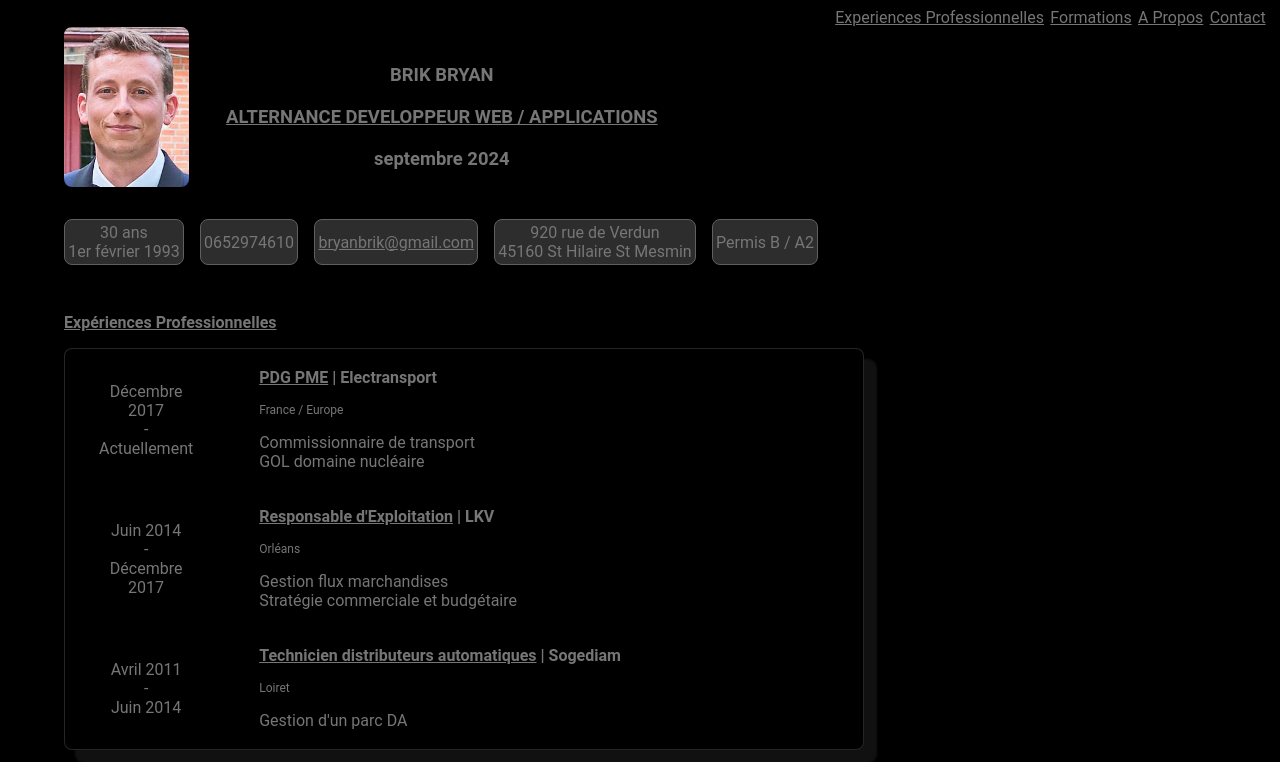
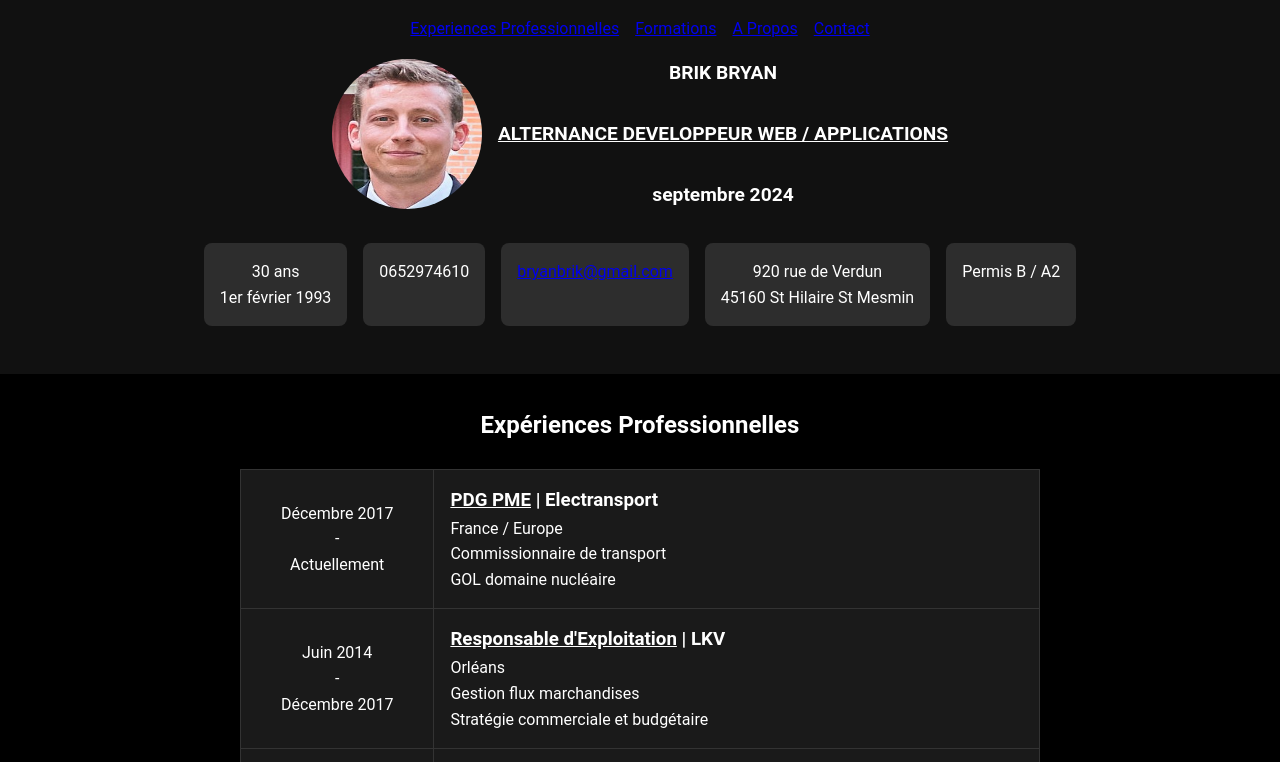
Before and after one commit to BrB93/BB.github.io, a plain HTML site: page index.html in a window 1280 px wide. Shown: the top 762 px of the page. Drawn offline with Linux system fonts and the light colour scheme; files whose address does not match are found by name.

Commit message:
Update style.css

```diff
--- a/style.css
+++ b/style.css
@@ -1,170 +1,131 @@
 * {
+  margin: 0;
+  padding: 0;
+  box-sizing: border-box;
   font-family: 'Roboto', sans-serif;
-    font-size: 1em;
-    color: rgb(119, 118, 118);
-    background-color: rgb(0, 0, 0);
 }
 
 body {
-    margin-left: 4em;
+  color: #777;
+  background-color: #000;
+  line-height: 1.6;
+}
 
+header {
+  padding: 1em;
+  background: #111;
+}
+
+.navmain {
+  display: flex;
+  justify-content: center;
+  gap: 1em;
+  margin-bottom: 1em;
+}
+
+.nav-link {
+  color: #fff;
+  text-decoration: none;
+  padding: 0.5em 1em;
+  border: 1px solid #444;
+  border-radius: 0.5em;
+  transition: background-color 0.3s;
+}
+
+.nav-link:hover {
+  background-color: #333;
+}
+
+.brypp {
+  display: flex;
+  align-items: center;
+  justify-content: center;
+  flex-wrap: wrap;
+  text-align: center;
+}
+
+.pp {
+  border-radius: 50%;
+  width: 150px;
+  height: 150px;
+  margin-right: 1em;
+}
+
+.titreprincipal {
+  color: #fff;
+  font-size: 1.2em;
+}
+
+.conteneur {
+  display: flex;
+  flex-wrap: wrap;
+  gap: 1em;
+  justify-content: center;
+  padding: 2em 0;
+}
+
+.box {
+  background-color: #2d2d2d;
+  color: #fff;
+  padding: 1em;
+  border-radius: 0.5em;
+  text-align: center;
 }
 
 main {
-    background-color: rgb(0, 0, 0);
+  padding: 2em;
+}
+
+h2 {
+  text-align: center;
+  color: #fff;
+  margin-bottom: 1em;
+}
+
+table {
+  width: 100%;
+  max-width: 800px;
+  margin: 0 auto 2em;
+  border-collapse: collapse;
+  background-color: #1a1a1a;
+  color: #fff;
+}
+
+td {
+  padding: 1em;
+  border: 1px solid #333;
+}
+
+.date {
+  text-align: center;
+}
+
+footer {
+  background-color: #111;
+  color: #fff;
+  text-align: center;
+  padding: 1em;
+  font-size: 0.8em;
+  margin-top: 2em;
 }
 
 
-
-@media screen and (max-width: 991px) {
-    body {
-        margin-left: 0.1em;
-    }
-
-    .exper {
-        margin-top: 5em;
-    }
-
-    .brypp {
-        margin-top: 2em;
+@media screen and (max-width: 768px) {
+  .pp {
+    width: 100px;
+    height: 100px;
   }
 
   .titreprincipal {
     font-size: 1em;
   }
 
-    .tab {
-        width: auto;
-    }
-
-    .navmain {
-        font-size: 0.80em;
-        display: flex;
-
-
-    }
-
-    .h1 {
-        font-size: 5em;
-    }
-    .box{
-
-        padding: none;
-    }
-    .conteneur{
-        display: flex;
-        flex-direction: column;
-        width: fit-content;
-
-
-    }
-    .box{
-        display: flex;
-        align-items: center;
-        padding: 0.2em;
-        text-align: center;
-
-
-    }
-
-
-
-}
-
-
-h2 {
-    text-align: left;
-    text-decoration: underline;
-}
-
-h1 {
-    text-align: center;
-    margin-top: 2em;
-    margin-bottom: 2em;
-    font-size: 1.15em;
-    margin-left: 2em;
-}
-.localisation{
-    font-size: 0.75em;
-}
-table {
-
-    border: 1px solid rgba(95, 94, 94, 0.397);
-    box-shadow: 12px 12px 2px 1px rgba(102, 101, 101, 0.171);
-    border-radius: 0.5em;
-    text-align: center;
-    margin-top: 1em;
-    margin-bottom: 4em;
-    height: fit-content;
-    width: 50em;
+  .box {
+    font-size: 0.9em;
   }
 
   td {
-    text-align: left;
-    border-radius: 0.5em;
-    padding-left: 2em;
-    padding-right: 2em;
-
+    font-size: 0.9em;
+    padding: 0.5em;
   }
-
-tr {}
-
-.date {
-    width: 5.5em;
-    text-align: center;
 }
-
-.navmain {
-    display: flex;
-    flex-direction: row;
-    justify-content: end;
-}
-
-
-.brypp {
-    display: flex;
-    justify-content: flex-start;
-    height: 10em;
-    margin-bottom: 2em;
-}
-
-.pp {
-    display: flex;
-    border-radius: 0.5em;
-}
-.box {
-    background-color: #2d2d2d;
-    border-radius: 0.5em;
-    border: 1px solid rgb(96, 96, 96);
-    display: flex;
-    flex-direction: row;
-    align-items: center;
-    justify-content: center;
-    padding: 0.2em;
-    text-align: center;
-  }
-
-  .conteneur {
-    display: flex;
-    gap: 1em;
-    flex-wrap: wrap;
-  }
-.mail:hover{
-    color;
-}
-.mail{
-    background-color: #2d2d2d;
-}
-.conteneur{
-    margin-bottom: 3em;
-}
-.expp, .formm, .aprop, .Contact{
-    padding-right: 0.4em;
-}
-footer{
-    font-size: 0.50em;
-    text-align: center;
-    padding: 1em;
-    margin: 2em;
-    margin-top: 5em;
-}
```
Lines whose indentation alone changed are shown as unchanged.
